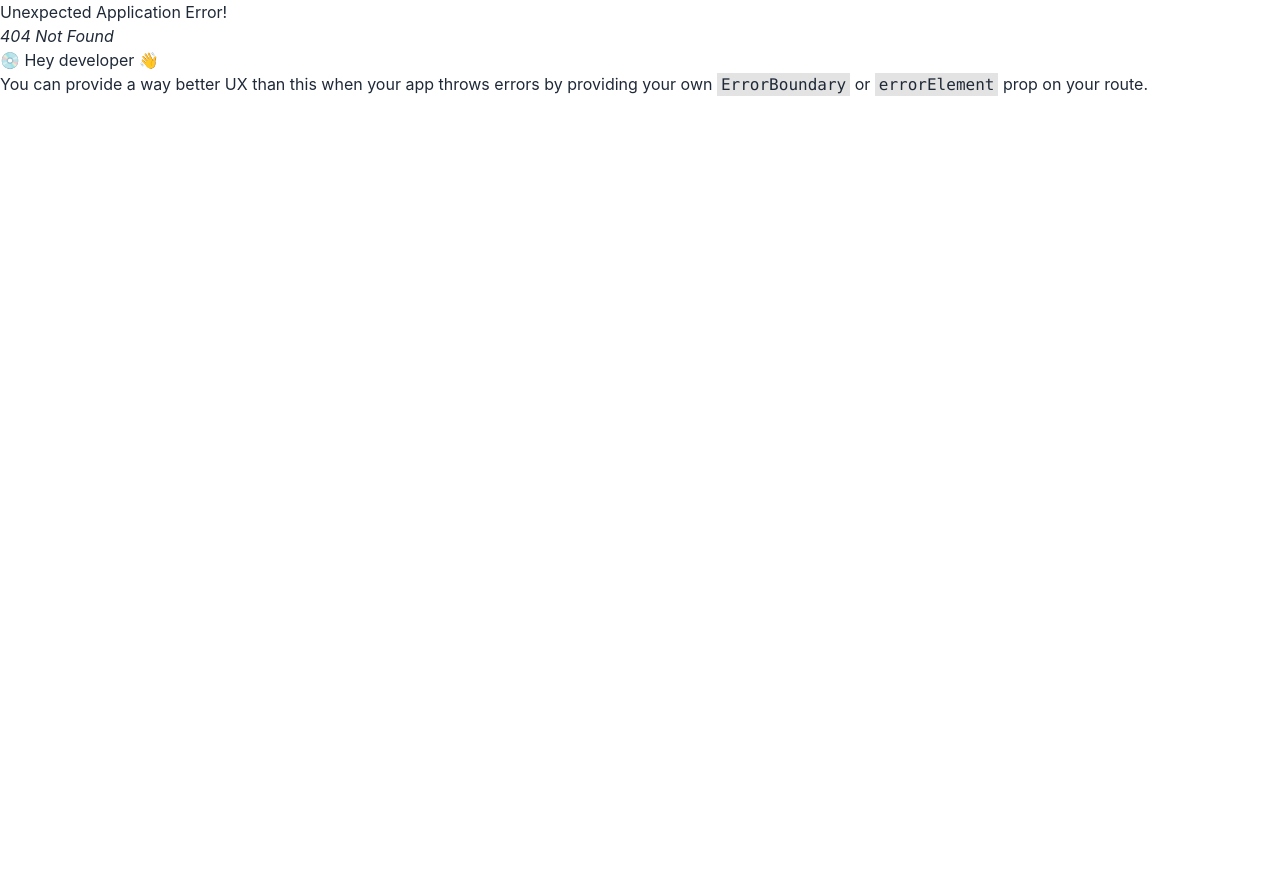
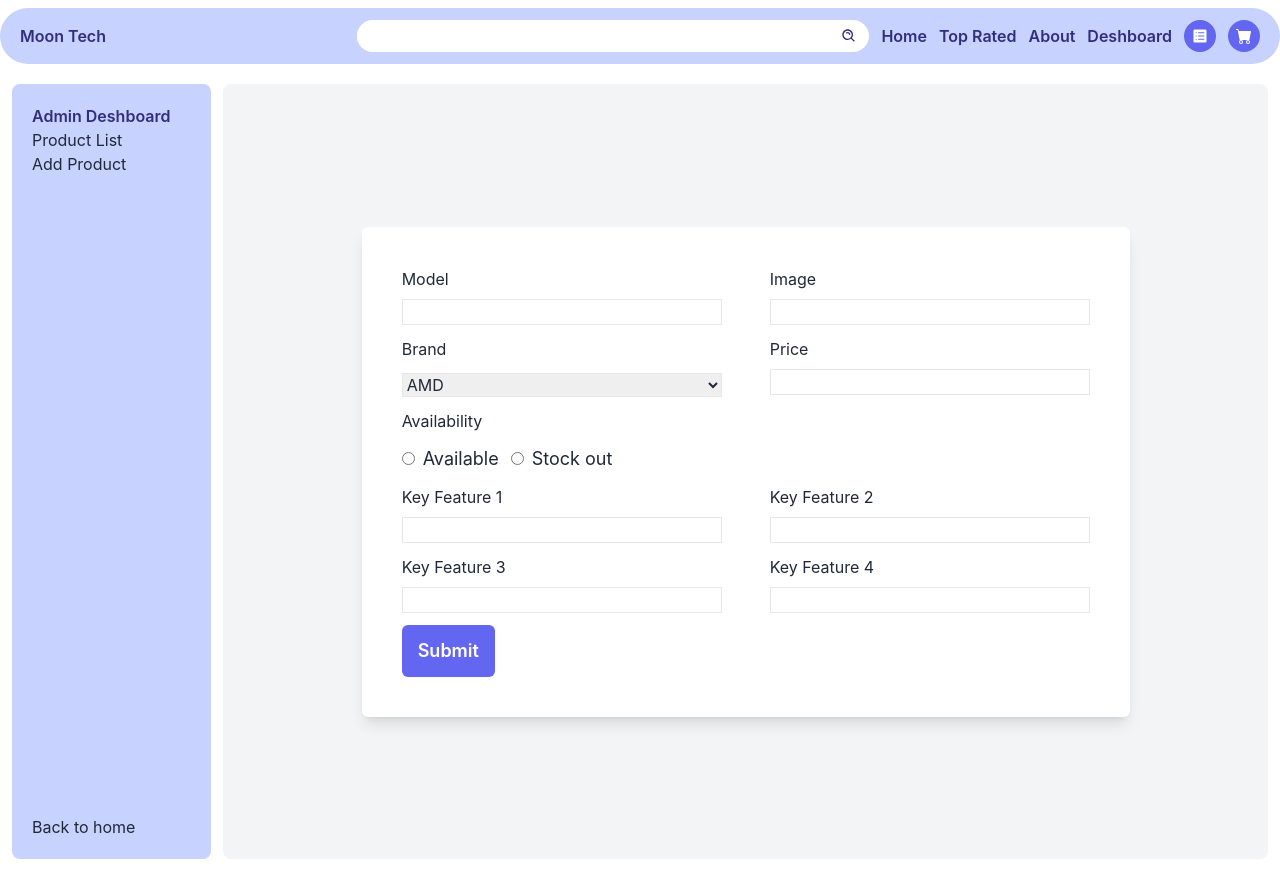
Before and after one commit to NAIMKHAN3/Moon-Tech-With-ReduxToolkit, a React (Create React App) app: page /deshboard/add-product in a window 1280 px wide. Before the commit this address had no page. Before the commit the page ends 800 px from the top, so only its background shows below. Built offline with nearby package versions, Linux system fonts and the light colour scheme.

Commit message:
Add Product Added

```diff
--- a/package.json
+++ b/package.json
@@ -10,6 +10,7 @@
     "daisyui": "^2.51.3",
     "react": "^18.2.0",
     "react-dom": "^18.2.0",
+    "react-hook-form": "^7.43.7",
     "react-icons": "^4.8.0",
     "react-redux": "^8.0.5",
     "react-router-dom": "^6.9.0",
--- /dev/null
+++ b/src/Pages/DeshboardPage/AddProduct.js
@@ -0,0 +1,150 @@
+import React from 'react';
+import { useForm } from 'react-hook-form';
+
+const AddProduct = () => {
+    const { register, handleSubmit } = useForm();
+
+    const submit = (data) => {
+        const product = {
+            model: data.model,
+            brand: data.brand,
+            status: data.status === "true" ? true : false,
+            price: data.price,
+            keyFeature: [
+                data.keyFeature1,
+                data.keyFeature2,
+                data.keyFeature3,
+                data.keyFeature4,
+            ],
+            spec: [],
+        };
+    };
+    return (
+        <div className='flex justify-center items-center h-full '>
+            <form
+                className='shadow-lg p-10 rounded-md flex flex-wrap gap-3 max-w-3xl justify-between bg-white'
+                onSubmit={handleSubmit(submit)}
+            >
+                <div className='flex flex-col w-full max-w-xs'>
+                    <label className='mb-2' htmlFor='model'>
+                        Model
+                    </label>
+                    <input className='border' type='text' id='model' {...register("model")} />
+                </div>
+                <div className='flex flex-col w-full max-w-xs'>
+                    <label className='mb-2' htmlFor='image'>
+                        Image
+                    </label>
+                    <input type='text' className='border' name='image' id='image' {...register("image")} />
+                </div>
+
+                <div className='flex flex-col w-full max-w-xs'>
+                    <label className='mb-3' htmlFor='brand'>
+                        Brand
+                    </label>
+                    <select name='brand' className='border' id='brand' {...register("brand")}>
+                        <option value='amd'>AMD</option>
+                        <option value='intel'>Intel</option>
+                    </select>
+                </div>
+                <div className='flex flex-col w-full max-w-xs'>
+                    <label className='mb-2' htmlFor='price'>
+                        Price
+                    </label>
+                    <input type='text' className='border' name='price' id='price' {...register("price")} />
+                </div>
+
+                <div className='flex flex-col w-full max-w-xs'>
+                    <h1 className='mb-3'>Availability</h1>
+                    <div className='flex gap-3'>
+                        <div>
+                            <input
+                                className='border'
+                                type='radio'
+                                id='available'
+                                value={true}
+                                {...register("status")}
+                            />
+                            <label className='ml-2 text-lg' htmlFor='available'>
+                                Available
+                            </label>
+                        </div>
+                        <div>
+                            <input
+                                className='border'
+                                type='radio'
+                                id='stockOut'
+                                name='status'
+                                value={false}
+                                {...register("status")}
+                            />
+                            <label className='ml-2 text-lg' htmlFor='stockOut'>
+                                Stock out
+                            </label>
+                        </div>
+                    </div>
+                </div>
+                <div className='flex flex-col w-full max-w-xs'></div>
+                <div className='flex flex-col w-full max-w-xs'>
+                    <label className='mb-2' htmlFor='keyFeature1'>
+                        Key Feature 1
+                    </label>
+                    <input
+                        className='border'
+                        type='text'
+                        name='keyFeature1'
+                        id='keyFeature1'
+                        {...register("keyFeature1")}
+                    />
+                </div>
+                <div className='flex flex-col w-full max-w-xs'>
+                    <label className='mb-2' htmlFor='keyFeature2'>
+                        Key Feature 2
+                    </label>
+                    <input
+                        className='border'
+                        type='text'
+                        name='keyFeature2'
+                        id='keyFeature2'
+                        {...register("keyFeature2")}
+                    />
+                </div>
+                <div className='flex flex-col w-full max-w-xs'>
+                    <label className='mb-2' htmlFor='keyFeature3'>
+                        Key Feature 3
+                    </label>
+                    <input
+                        className='border'
+                        type='text'
+                        name='keyFeature3'
+                        id='keyFeature3'
+                        {...register("keyFeature3")}
+                    />
+                </div>
+                <div className='flex flex-col w-full max-w-xs'>
+                    <label className='mb-2' htmlFor='keyFeature4'>
+                        Key Feature 4
+                    </label>
+                    <input
+                        className='border'
+                        type='text'
+                        name='keyFeature4'
+                        id='keyFeature4'
+                        {...register("keyFeature4")}
+                    />
+                </div>
+
+                <div className='flex justify-between items-center w-full'>
+                    <button
+                        className=' px-4 py-3 bg-indigo-500 rounded-md font-semibold text-white text-lg disabled:bg-gray-500'
+                        type='submit'
+                    >
+                        Submit
+                    </button>
+                </div>
+            </form>
+        </div>
+    );
+};
+
+export default AddProduct;
--- /dev/null
+++ b/src/Pages/DeshboardPage/ProductList.js
@@ -0,0 +1,11 @@
+import React from 'react';
+
+const ProductList = () => {
+    return (
+        <div>
+            This is Product LIst
+        </div>
+    );
+};
+
+export default ProductList;
```
Also changed, not shown: src/Router/Router.js (+10 -1 lines), 1 other file (tests, documents, lock files or other folders).
